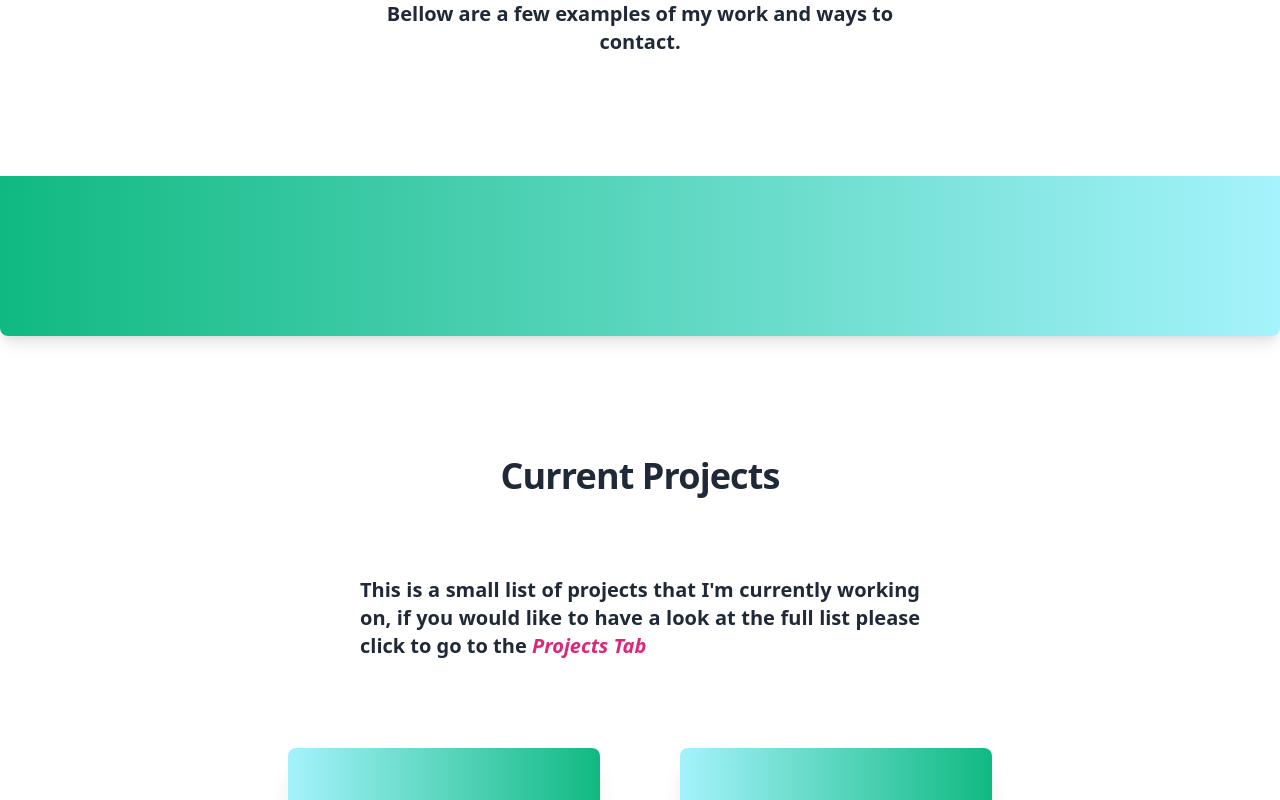
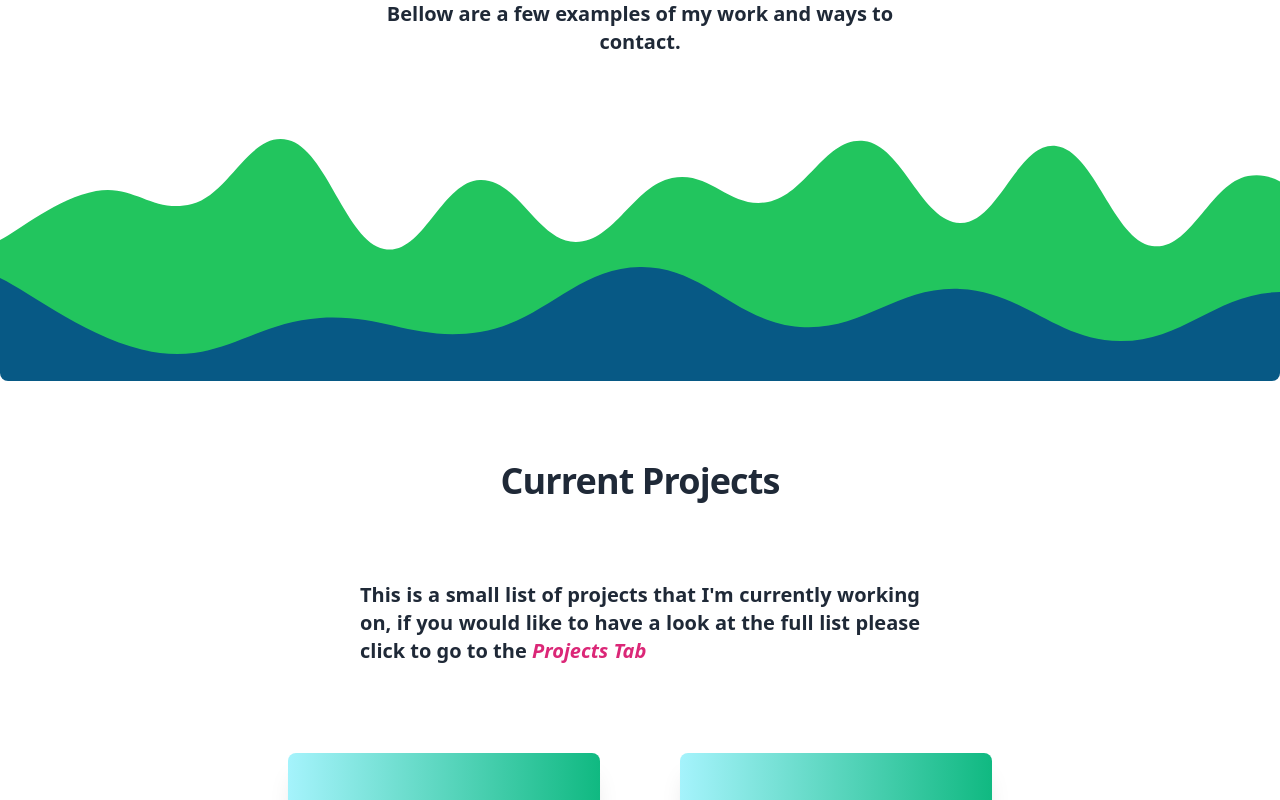
Before and after one commit to jaymgonzalez/my-site-react, a React (Create React App) app: page / in a window 1280 px wide. Shown: the part 920-1720 px from the top of the page. Built offline with nearby package versions, Linux system fonts and the light colour scheme.

Commit message:
change dividers and bg hero image

```diff
--- a/src/components/HomePage.js
+++ b/src/components/HomePage.js
@@ -8,7 +8,7 @@ const HomePage = () => {
   return (
     <>
       <div className="bg-hero-img w-full text-justify relative h-80 shadow-lg rounded-b-lg">
-        <p className="select-none text-3xl sm:text-6xl text-center text-gray-50 py-28 tracking-tight font-extrabold">
+        <p className="select-none text-3xl sm:text-6xl text-center text-gray-800 py-28 tracking-tight font-extrabold">
           Welcome to my portfolio site
         </p>
       </div>
@@ -26,7 +26,28 @@ const HomePage = () => {
           Bellow are a few examples of my work and ways to contact.
         </p>
       </div>
-      <div className="h-40 w-full bg-gradient-to-l from-cyan-200 to-green-500 shadow-lg rounded-b-lg my-6 sm:my-10"></div>
+      <svg
+        className="rounded-b-lg"
+        xmlns="http://www.w3.org/2000/svg"
+        preserveAspectRatio="none"
+        viewBox="0 0 1280 245"
+      >
+        <g fill="none" mask='url("#SvgjsMask1040")'>
+          <path
+            fill="rgba(34, 197, 94, 1)"
+            d="M0 104c19.2-9.8 57.6-41.8 96-49 38.4-7.2 57.6 23.2 96 13s57.6-73 96-64 57.6 101 96 109 57.6-67.6 96-69c38.4-1.4 57.6 62.4 96 62 38.4-.4 57.6-56 96-64s57.6 31.4 96 24c38.4-7.4 57.6-65.2 96-61 38.4 4.2 57.6 81 96 82s57.6-81.6 96-77c38.4 4.6 57.6 94 96 100s57.6-62.4 96-70c38.4-7.6 57.6 37.6 96 32 38.4-5.6 57.6-68.8 96-60 38.4 8.8 57.6 97.6 96 104 38.4 6.4 57.6-64.2 96-72 38.4-7.8 57.6 30 96 33s57.6-26 96-18 76.8 46.4 96 58v128H0z"
+          ></path>
+          <path
+            fill="rgba(7, 89, 133, 1)"
+            d="M0 142c32 15 96 67 160 75s96-30.8 160-35c64-4.2 96 24.2 160 14s96-64 160-65 96 55.6 160 60c64 4.4 96-40.8 160-38 64 2.8 96 51.4 160 52 64 .6 96-48 160-49s96 48.2 160 44c64-4.2 96-66.4 160-65 64 1.4 96 66 160 72s128-33.6 160-42v80H0z"
+          ></path>
+        </g>
+        <defs>
+          <mask id="SvgjsMask1040">
+            <path fill="#fff" d="M0 0H1920V245H0z"></path>
+          </mask>
+        </defs>
+      </svg>
       <div className="max-w-screen-sm mx-auto text-gray-800">
         <p className="text-4xl text-center tracking-tight font-extrabold py-10 sm:py-20">
           Current Projects
@@ -39,14 +60,40 @@ const HomePage = () => {
       <div className="max-w-screen-md mx-auto sm:py-10 grid sm:grid-cols-2 grid-cols-1 gap-4">
         < ListCardComponent projects={projects.slice(0, 4)} />
       </div>
-      <div className="h-40 w-full bg-gradient-to-r from-cyan-200 to-lightblue-800 shadow-lg rounded-b-lg my-6 sm:my-10"></div>
+      <svg
+        xmlns="http://www.w3.org/2000/svg"
+        preserveAspectRatio="none"
+        viewBox="0 0 1280 245"
+      >
+        <g fill="none" mask='url("#SvgjsMask1071")'>
+          <path
+            fill="rgba(7, 89, 133, 1)"
+            d="M1344 245H0V127.9q6.41-57.59 64-51.17 62.96-43.71 106.667 19.25 53.223-10.78 64 42.44 16.133-47.87 64-31.74 19.273-44.73 64-25.46 26.043-37.96 64-11.91 46.003-18 64 28.01 47.753-16.24 64 31.51 60.123-46.54 106.666 13.58Q697.39 71.8 768 107.85q21.85-42.15 64-20.3 24.41-39.59 64-15.18 78.2-28.46 106.667 49.74 41.693-64.98 106.666-23.29Q1150.27 33.09 1216 74.03q49.58-14.42 64 35.16 50.72-13.28 64 37.45z"
+          ></path>
+          <path
+            fill="rgba(165, 243, 252, 1)"
+            d="M1322.667 245H0v-83.99q45.57-18.43 64 27.15 45.77-60.9 106.667-15.13 36.273-70.39 106.666-34.11Q362.12 117.04 384 201.83q47.16-59.5 106.667-12.34 43.593-63.07 106.666-19.47Q643.08 109.1 704 154.84q50.97-13.03 64 37.95 24.29-39.71 64-15.41 68.96-37.71 106.667 31.25 8.443-55.56 64-47.11 37.173-26.83 64 10.34 45.133-18.86 64 26.27 25.243-38.76 64-13.52 25.653-38.35 64-12.7 16.043-47.96 64-31.91z"
+          ></path>
+          <path
+            fill="rgba(34, 197, 94, 1)"
+            d="M1344 245H0v-32.81q20.67-43.33 64-22.67 83.59-23.07 106.667 60.52 28.673-77.99 106.666-49.31 41.727-22.27 64 19.46Q417.79 189.98 448 266.43q16.27-47.73 64-31.45 29.57-77.1 106.667-47.53 45.493-18.51 64 26.99 74.863-31.8 106.666 43.06Q834.83 196.33 896 241.83q6.45-57.55 64-51.1 60.02-46.65 106.667 13.37 67.493-39.17 106.666 28.32Q1242.56 194.98 1280 264.2q3.82-60.18 64-56.36z"
+          ></path>
+        </g>
+        <defs>
+          <mask id="SvgjsMask1071">
+            <path fill="#fff" d="M0 0H1280V245H0z"></path>
+          </mask>
+        </defs>
+      </svg>
       <div className="max-w-screen-sm mx-auto text-gray-800">
         <p className="text-4xl text-center tracking-tight font-extrabold py-10 sm:py-20">
           About Me
         </p>
         <AboutMeList />
       </div>
-      <div className="h-40 w-full bg-gradient-to-l from-green-500 to-lightblue-800 shadow-lg rounded-b-lg my-6 sm:my-10"></div>
+
+      <div className="bg-divider-img h-40"></div>
+
       <div className="max-w-screen-sm mx-auto text-gray-800">
         <p className="text-4xl text-center tracking-tight font-extrabold py-10 sm:py-20">
           Contact Me
```
Also changed, not shown: tailwind.config.js (+2 -1 lines).
